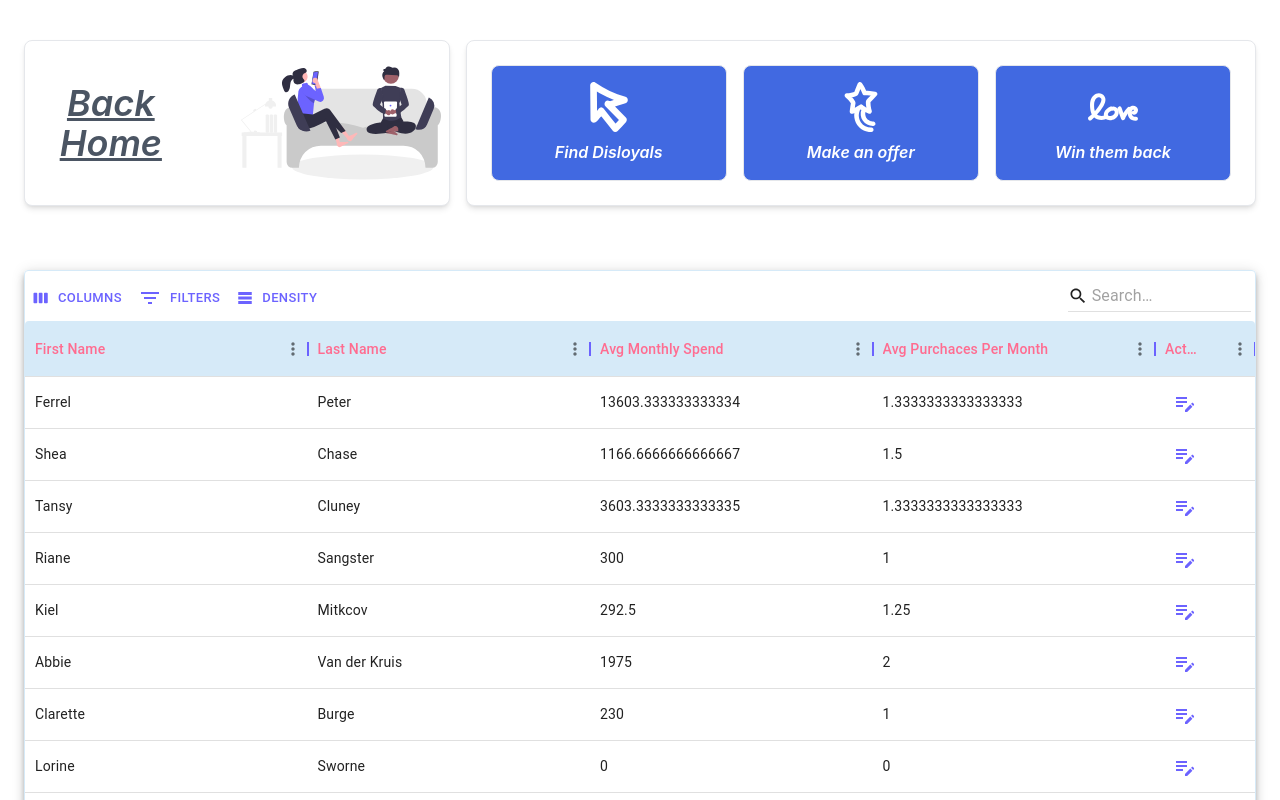
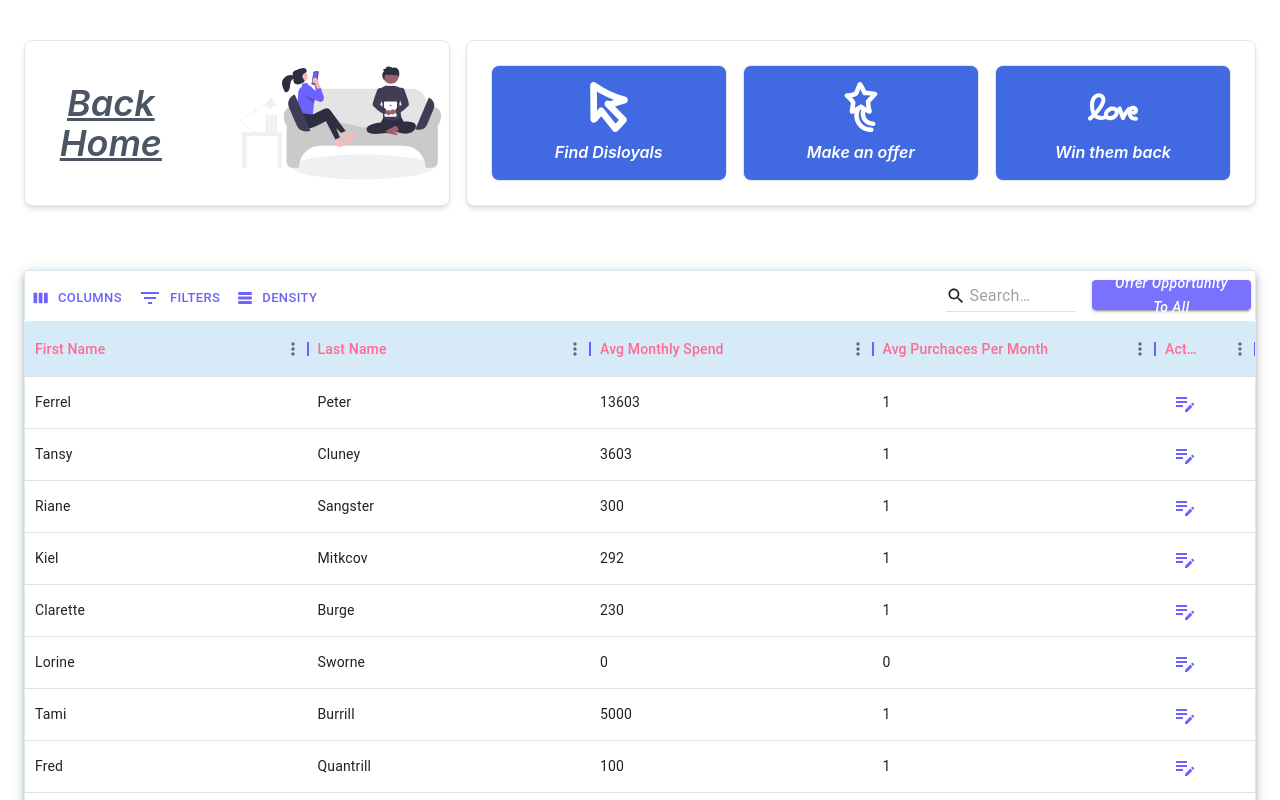
Before and after one commit to boraozisik/zbdbehavior, a React (Create React App) app: page /loyaltymeter in a window 1280 px wide. Shown: the top 800 px of the page. Built offline with nearby package versions, Linux system fonts and the light colour scheme.

Commit message:
offer opportunity modal init

```diff
--- /dev/null
+++ b/src/constants/constants.ts
@@ -0,0 +1,12 @@
+export const companyProducts = [
+  "Macbook Pro 14",
+  "Samsung Galaxy Watch",
+  "JBL Clip 4",
+];
+
+export const specialOffers = [
+  { id: 1, offer: "%? discount for next order" },
+  { id: 2, offer: "$? discount coupon" },
+  { id: 3, offer: "%? discount for specific product" },
+  { id: 4, offer: "$? discount for specific product" },
+];
--- a/src/views/defineCampaign/components/UsersTable.tsx
+++ b/src/views/defineCampaign/components/UsersTable.tsx
@@ -26,18 +26,13 @@ import { ModalStyled } from "../../StyledComponents/ModalStyled";
 import UsersData from "../../users.json";
 import DefineCampaignWithCart from "./DefineCampaignWithCart";
 import { set } from "lodash";
+import { companyProducts } from "../../../constants/constants";
 
 type Props = {};
 
 interface State extends SnackbarOrigin {
   openBar: boolean;
 }
-
-const companyProducts = [
-  "Macbook Pro 14",
-  "Samsung Galaxy Watch",
-  "JBL Clip 4",
-];
 
 const UsersTable = (props: Props) => {
   const [open, setOpen] = useState(false);
--- a/src/views/loyaltymeter/components/DisloyalUserTable.tsx
+++ b/src/views/loyaltymeter/components/DisloyalUserTable.tsx
@@ -2,6 +2,7 @@ import EditNoteIcon from "@mui/icons-material/EditNote";
 import {
   Alert,
   Box,
+  Button,
   Grid,
   IconButton,
   Modal,
@@ -24,8 +25,7 @@ import { useState } from "react";
 import { primary, secondary } from "../../../theme/themeColors";
 import { ModalStyled } from "../../StyledComponents/ModalStyled";
 import UsersData from "../../users.json";
-
-import { set } from "lodash";
+import OfferOpportunityModal from "./OfferOpportunityModal";
 
 type Props = {};
 
@@ -47,16 +47,49 @@ interface State extends SnackbarOrigin {
   openBar: boolean;
 }
 
-const companyProducts = [
-  "Macbook Pro 14",
-  "Samsung Galaxy Watch",
-  "JBL Clip 4",
-];
+const findDisloyalUsers = (usersData: User[]) => {
+  const disloyalUsers: User[] = [];
+
+  usersData.map((user: User) => {
+    let averageSpend = 0;
+    let averagePurchaces = 0;
+
+    const monthlySpendArray = user.monthly_spend[0]["2023"];
+    const monthsWithSpend = Object.keys(monthlySpendArray).filter(
+      (month) => monthlySpendArray[month] > 0
+    );
+    const totalSpend = monthsWithSpend.reduce(
+      (sum, month) => sum + monthlySpendArray[month],
+      0
+    );
+    averageSpend =
+      monthsWithSpend.length > 0 ? totalSpend / monthsWithSpend.length : 0;
+
+    const monthlyPurchacesArray = user.purchasesPerMonth[0]["2023"];
+    const monthsWithPurchaces = Object.keys(monthlyPurchacesArray).filter(
+      (month) => monthlyPurchacesArray[month] > 0
+    );
+    const totalPurchaces = monthsWithPurchaces.reduce(
+      (sum, month) => sum + monthlyPurchacesArray[month],
+      0
+    );
+    averagePurchaces =
+      monthsWithPurchaces.length > 0
+        ? totalPurchaces / monthsWithPurchaces.length
+        : 0;
+
+    if (averageSpend < 300 || averagePurchaces < 1.5) {
+      disloyalUsers.push(user);
+    }
+  });
+
+  return disloyalUsers;
+};
 
 const DisloyalUserTable = (props: Props) => {
   const [open, setOpen] = useState(false);
-  const [cartDifference, setCartDifference] = useState<any | null>(null);
-  const [cartData, setCartData] = useState<any | null>(null);
+  const [openForAll, setOpenForAll] = useState(false);
+  const [averages, setAverages] = useState<number[]>([]);
   const [name, setName] = useState<string>("");
   const [surname, setSurname] = useState<string>("");
   const [state, setState] = useState<State>({
@@ -66,6 +99,8 @@ const DisloyalUserTable = (props: Props) => {
   });
 
   const { vertical, horizontal, openBar } = state;
+
+  const disloyalUsers = findDisloyalUsers(UsersData);
 
   const handleClickSnackbar = (newState: SnackbarOrigin) => () => {
     setState({ ...newState, openBar: true });
@@ -79,6 +114,12 @@ const DisloyalUserTable = (props: Props) => {
 
   const handleClose = () => {
     setOpen(false);
+  };
+
+  const handleOpenForAll = () => setOpenForAll(true);
+
+  const handleCloseForAll = () => {
+    setOpenForAll(false);
   };
 
   const findAverageSpendForUser = (user: User) => {
@@ -95,8 +136,8 @@ const DisloyalUserTable = (props: Props) => {
     averageSpend =
       monthsWithSpend.length > 0 ? totalSpend / monthsWithSpend.length : 0;
 
-    // return Math.floor(averageSpend);
-    return averageSpend;
+    return Math.floor(averageSpend);
+    // return averageSpend;
   };
 
   const findAveragePurchacesForUser = (user: User) => {
@@ -115,63 +156,25 @@ const DisloyalUserTable = (props: Props) => {
         ? totalPurchaces / monthsWithPurchaces.length
         : 0;
 
-    // return Math.floor(averagePurchaces);
-    return averagePurchaces;
+    return Math.floor(averagePurchaces);
+    // return averagePurchaces;
   };
 
   console.log("AVVVGGGGGG", findAverageSpendForUser(UsersData[0]));
 
   console.log("PURRRRRRRRR", findAveragePurchacesForUser(UsersData[0]));
 
-  const findDisloyalUsers = (usersData: User[]) => {
-    const disloyalUsers = [];
-
-    usersData.map((user: User) => {
-      let averageSpend = 0;
-      let averagePurchaces = 0;
-
-      const monthlySpendArray = user.monthly_spend[0]["2023"];
-      const monthsWithSpend = Object.keys(monthlySpendArray).filter(
-        (month) => monthlySpendArray[month] > 0
-      );
-      const totalSpend = monthsWithSpend.reduce(
-        (sum, month) => sum + monthlySpendArray[month],
-        0
-      );
-      averageSpend =
-        monthsWithSpend.length > 0 ? totalSpend / monthsWithSpend.length : 0;
-
-      const monthlyPurchacesArray = user.purchasesPerMonth[0]["2023"];
-      const monthsWithPurchaces = Object.keys(monthlyPurchacesArray).filter(
-        (month) => monthlyPurchacesArray[month] > 0
-      );
-      const totalPurchaces = monthsWithPurchaces.reduce(
-        (sum, month) => sum + monthlyPurchacesArray[month],
-        0
-      );
-      averagePurchaces =
-        monthsWithPurchaces.length > 0
-          ? totalPurchaces / monthsWithPurchaces.length
-          : 0;
-
-      console.log("averageSpend", averageSpend);
-
-      console.log("averagePurchaces", averagePurchaces);
-    });
+  const handleOfferOppClick = (row: any) => {
+    console.log("rowwwww", row);
+    const averagesData: number[] = [];
+    averagesData.push(row.monthlySpend);
+    averagesData.push(row.monthlyPurchaces);
+    setName(row?.firstName);
+    setSurname(row?.lastName);
+    setAverages(averagesData);
   };
 
-  findDisloyalUsers(UsersData);
-
-  const handleDefineCampaignClick = (row: any) => {
-    const difference = companyProducts.filter(
-      (item) => !row?.cart.includes(item)
-    );
-
-    setCartDifference(difference);
-    setCartData(row?.cart);
-    setName(row?.firstName);
-    setSurname(row?.lastName);
-  };
+  console.log("AVERAGESSS", averages);
 
   const columns: GridColDef[] = [
     {
@@ -203,7 +206,7 @@ const DisloyalUserTable = (props: Props) => {
           <IconButton
             aria-label="offer-opp"
             onClick={() => {
-              handleDefineCampaignClick(params.row);
+              handleOfferOppClick(params.row);
 
               handleOpen();
             }}
@@ -215,7 +218,7 @@ const DisloyalUserTable = (props: Props) => {
     },
   ];
 
-  const rows = UsersData.map((data: any, index: number) => ({
+  const rows = disloyalUsers.map((data: any, index: number) => ({
     id: index + 1,
     firstName: data.first_name,
     lastName: data.last_name,
@@ -232,8 +235,26 @@ const DisloyalUserTable = (props: Props) => {
         <GridToolbarFilterButton sx={{ color: primary.main }} />
         <GridToolbarDensitySelector sx={{ color: primary.main }} />
 
-        <Stack direction={"row"} ml={"auto"} width={"15%"}>
+        <Stack direction={"row"} ml={"auto"} width={"25%"} gap={2}>
           <GridToolbarQuickFilter />
+          <Button
+            className="font-semibold italic"
+            variant="contained"
+            sx={{
+              backgroundColor: primary[900],
+              "&:hover": {
+                bgcolor: primary.main,
+              },
+              textTransform: "capitalize",
+              height: 30,
+              width: 300,
+            }}
+            onClick={() => {
+              handleOpenForAll();
+            }}
+          >
+            Offer Opportunity to All
+          </Button>
         </Stack>
       </GridToolbarContainer>
     );
@@ -279,19 +300,31 @@ const DisloyalUserTable = (props: Props) => {
           />
         </Grid>
       </Grid>
-      {/* <Modal
+      <Modal
         open={open}
         onClose={handleClose}
         aria-labelledby="modal-location-report"
         aria-describedby="modal-location-report"
       >
         <ModalStyled>
-          <DefineCampaignWithCart
+          <OfferOpportunityModal
             username={name}
             userSurname={surname}
-            cartData={cartData}
-            cartDifferenceData={cartDifference}
+            averages={averages}
             handleClose={handleClose}
+            handleClickSnackbar={handleClickSnackbar}
+          />
+        </ModalStyled>
+      </Modal>
+      <Modal
+        open={openForAll}
+        onClose={handleCloseForAll}
+        aria-labelledby="modal-offer"
+        aria-describedby="modal-offer"
+      >
+        <ModalStyled>
+          <OfferOpportunityModal
+            handleClose={handleCloseForAll}
             handleClickSnackbar={handleClickSnackbar}
           />
         </ModalStyled>
@@ -308,7 +341,7 @@ const DisloyalUserTable = (props: Props) => {
             Campaign Defined Successfully !
           </Alert>
         </Snackbar>
-      </Box> */}
+      </Box>
     </>
   );
 };
--- /dev/null
+++ b/src/views/loyaltymeter/components/OfferOpportunityModal.tsx
@@ -0,0 +1,96 @@
+import {
+  Divider,
+  FormControl,
+  InputLabel,
+  MenuItem,
+  Select,
+  SelectChangeEvent,
+  SnackbarOrigin,
+  Stack,
+  Typography,
+} from "@mui/material";
+import React from "react";
+import { specialOffers } from "../../../constants/constants";
+
+type Props = {
+  username?: string;
+  userSurname?: string;
+  averages?: number[];
+  handleClose: () => void;
+  handleClickSnackbar: (newState: SnackbarOrigin) => () => void;
+};
+
+const OfferOpportunityModal = ({
+  averages,
+  handleClickSnackbar,
+  handleClose,
+  userSurname,
+  username,
+}: Props) => {
+  const [offer, setOffer] = React.useState("");
+
+  const handleChange = (event: SelectChangeEvent) => {
+    setOffer(event.target.value as string);
+  };
+  console.log("offer", offer);
+  return (
+    <div>
+      {averages && userSurname && userSurname ? (
+        <Stack direction={"column"} gap={1}>
+          <Stack
+            direction={"row"}
+            gap={1}
+            alignItems={"center"}
+            justifyContent={"center"}
+          >
+            <Typography variant="body1">
+              {`${username} ${userSurname}'s Average Spend:`}
+            </Typography>
+
+            <Typography variant="caption" sx={{ mt: 0.5 }}>
+              {averages[0]}
+            </Typography>
+          </Stack>
+          <Stack
+            direction={"row"}
+            gap={1}
+            alignItems={"center"}
+            justifyContent={"center"}
+          >
+            <Typography variant="body1">
+              {`${username} ${userSurname}'s Average Purchaces:`}
+            </Typography>
+
+            <Typography variant="caption" sx={{ mt: 0.5 }}>
+              {averages[1]}
+            </Typography>
+          </Stack>
+          <Divider />
+        </Stack>
+      ) : (
+        <Stack direction={"column"} gap={1}>
+          <Typography variant="body1">
+            Offer Opportunity to All Disloyal Users
+          </Typography>
+          <Divider />
+        </Stack>
+      )}
+      <FormControl fullWidth sx={{ mt: 3 }}>
+        <InputLabel id="demo-simple-select-label">Offer</InputLabel>
+        <Select
+          labelId="demo-simple-select-label"
+          id="demo-simple-select"
+          value={offer}
+          label="Age"
+          onChange={handleChange}
+        >
+          {specialOffers.map((offer) => (
+            <MenuItem value={offer.id}>{offer.offer}</MenuItem>
+          ))}
+        </Select>
+      </FormControl>
+    </div>
+  );
+};
+
+export default OfferOpportunityModal;
```
